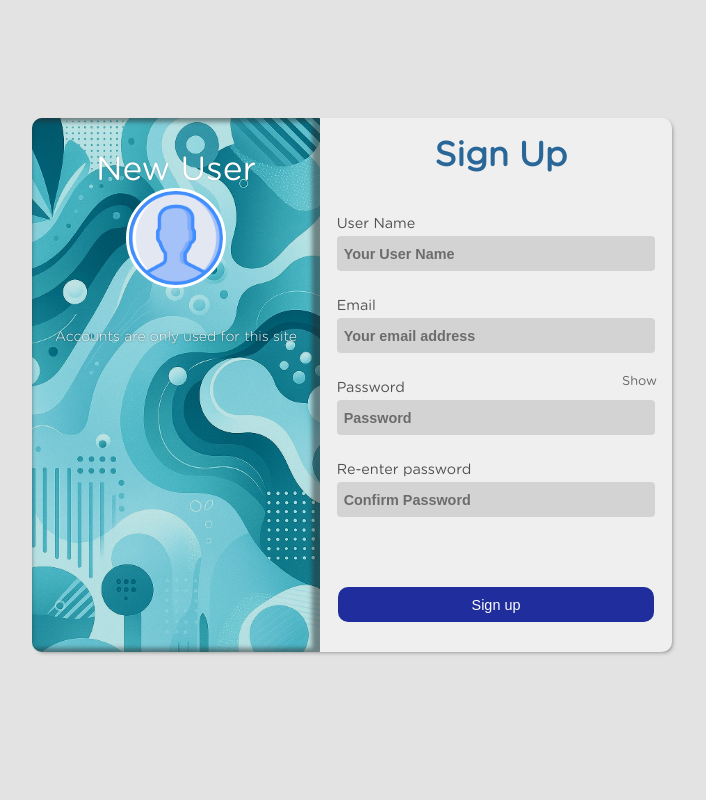
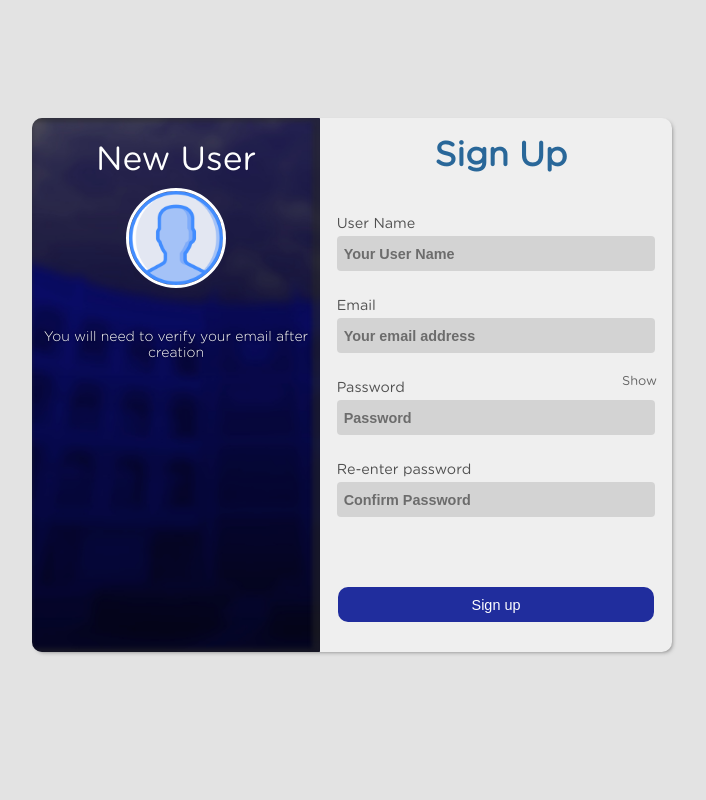
Before and after one commit to ItsAtomTech/UBE-Web-System, a Flask app: page /signup in a window 1280 px wide. Shown: the whole page, without its empty margins (288-994 px from the left). Run offline with Flask 3, Linux system fonts and the light colour scheme; data that the repository does not hold is empty.

Commit message:
Implemeted User Signup and Login Endpoints, added run.cmd

```diff
--- a/website/static/css/sign_in.css
+++ b/website/static/css/sign_in.css
@@ -104,7 +104,9 @@
 	color:var(--primary_color_invert);
 	font-size:1.4em;
 	text-shadow:0px 0px 1px rgba(20,20,20,0.3);
-
+	padding:10px;
+	position:relative;
+	top:-10px;
 }
 
 .t_l > span{
--- a/website/templates/signup.html
+++ b/website/templates/signup.html
@@ -19,7 +19,7 @@
 
 					<div class='user_circle_'></div>
 
-					<span class='welcome_te small'> Accounts are only used for this site </span>
+					<span class='welcome_te small'> You will need to verify your email after creation</span>
 
 				</div>
 		</div>
--- a/website/user_control.py
+++ b/website/user_control.py
@@ -203,10 +203,9 @@ def create_account_json():
             email=email,
             username=user_name,
             password=generate_password_hash(password, method='pbkdf2:sha256'),
-            type='student',
+            type='teacher',
             avatar='user',
-            status='pending',
-            department_id = department
+            status='pending'
         )
         db.session.add(add_account)
         db.session.commit()
--- a/website/views.py
+++ b/website/views.py
@@ -31,7 +31,7 @@ def home():
         flash(category="warning",message="Please Activate your Account Email")
 
 
-    return render_template("login.html", user=current_user, page=page)
+    return render_template("under.html", user=current_user, page=page)
 
 
 
```
Also changed, not shown: instance/ube_db.db, website/static/images/sign3.jpg, 1 other file.
